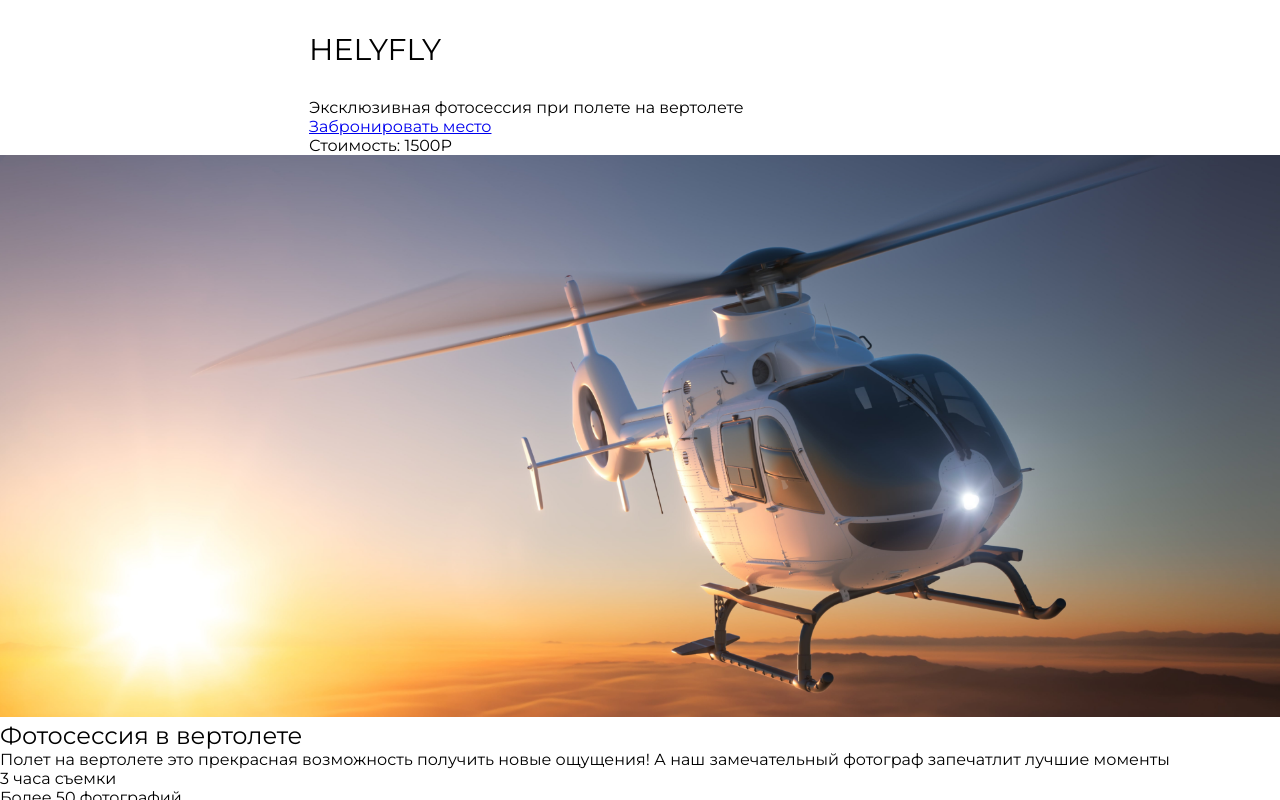
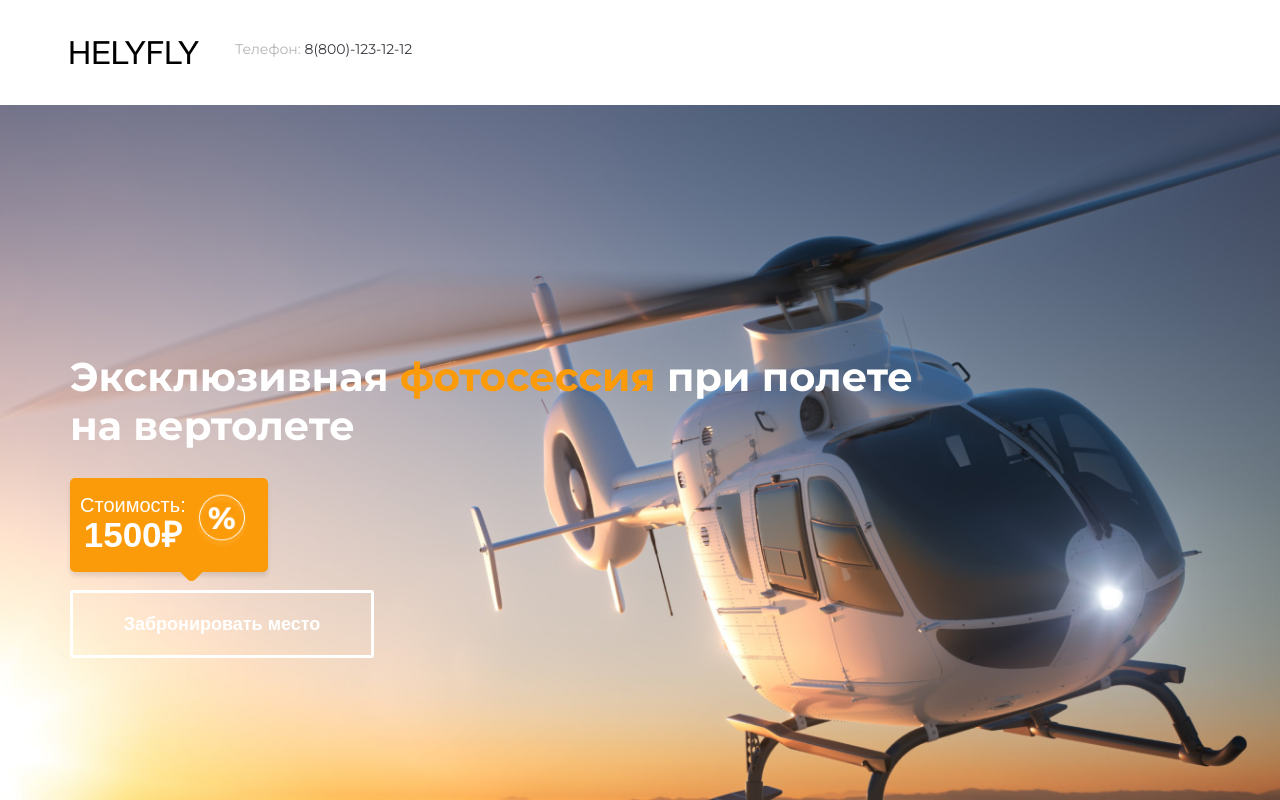
Before and after one commit to elmireyvazov/photo, a plain HTML site: page index.html in a window 1280 px wide. Shown: the top 800 px of the page. Drawn offline with Linux system fonts and the light colour scheme.

Commit message:
Сделать шапку

```diff
--- a/index.css
+++ b/index.css
@@ -3,17 +3,29 @@ html {
   font-size: 16px;
 }
 
-*, *:before, *:after {
+*,
+*:before,
+*:after {
   box-sizing: inherit;
 }
 
-body, h1, h2, h3, h4, h5, h6, p, ol, ul {
+body,
+h1,
+h2,
+h3,
+h4,
+h5,
+h6,
+p,
+ol,
+ul {
   margin: 0;
   padding: 0;
   font-weight: normal;
 }
 
-ol, ul {
+ol,
+ul {
   list-style: none;
 }
 
@@ -22,21 +34,132 @@ img {
   height: auto;
 }
 
-body{
-    font-family: 'Montserrat', sans-serif;
+body {
+  font-family: "Montserrat", sans-serif;
 }
 
-.header-container{
-    display: flex;
-    width: 1916;
-    padding-top: 40px;
-    padding-left: 309px;
-    padding-right: 309px;
+.container {
+  max-width: 1140px;
+  margin: 0 auto;
 }
 
-.header-title{
-    margin-bottom: 38px;
-    font-weight: 300;
-    font-size: 30px;
-    line-height: 20px;
+.header-container {
+  padding: 41px 0;
+  display: flex;
 }
+
+.header-title {
+  margin-right: 36px;
+}
+
+.header-description {
+  font-size: 14px;
+  line-height: 17px;
+  color: #37373f;
+}
+
+.telefon {
+  color: #b3b3b3;
+}
+
+.helicopter {
+  height: 100vh;
+  background-image: url("./img/helimain.png");
+  background-repeat: no-repeat;
+  background-size: cover;
+  background-position: center center;
+}
+
+.helicopter .container {
+  height: 100%;
+}
+
+.helicopter .wrapper {
+  display: flex;
+  flex-direction: column;
+  justify-content: center;
+  height: 100%;
+}
+
+.helicopter h1 {
+  width: 887px;
+  font-size: 40px;
+  line-height: 49px;
+  font-weight: 700;
+  color: #ffffff;
+}
+
+.helicopter h1 span {
+  color: rgb(252, 155, 9);
+}
+
+.helicopter .action-btn {
+  font-weight: 900;
+  font-size: 18px;
+  line-height: 22px;
+  text-align: center;
+  color: #ffffff;
+  width: 304px;
+  height: 68px;
+  border: 3px solid #ffffff;
+  border-radius: 3px;
+  background: none;
+  margin-top: 140px;
+  cursor: pointer;
+  position: relative;
+}
+
+.popup {
+  background: #fc9b09;
+  box-shadow: 0px 4px 4px rgba(0, 0, 0, 0.1);
+  border-radius: 5px;
+  position: absolute;
+  top: -115px;
+  left: -3px;
+  padding: 4px 10px;
+  padding-bottom: 10px;
+  padding-top: 0;
+}
+
+.popup .inner {
+  display: flex;
+  justify-content: center;
+  align-items: center;
+  position: relative;
+}
+
+.popup .arrow {
+  position: absolute;
+  bottom: -16px;
+  right: 30%;
+  height: 25px;
+  width: 25px;
+  background: #fc9b09;
+  transform: rotateZ(45deg);
+  border-radius: 5px;
+}
+
+.popup .right img {
+  margin-top: 7px;
+  width: 72px;
+  height: 72px;
+}
+
+.popup .left {
+  display: flex;
+  flex-direction: column;
+}
+
+.popup .text {
+  font-weight: 400;
+  font-size: 20px;
+  line-height: 151.16%;
+  color: #ffffff;
+}
+
+.popup .price {
+  font-weight: 800;
+  font-size: 35px;
+  line-height: 30px;
+  color: #ffffff;
+}
--- a/index.html
+++ b/index.html
@@ -17,20 +17,39 @@
   </head>
   <body>
     <header class="header">
-      <div class="header-container">
-        <div>
-          <h1 class="header-title">HELYFLY</h1>
-          <p class="header-description">
-            Эксклюзивная фотосессия при полете на вертолете
-          </p>
-          <a href="/">Забронировать место</a>
-          <div>Стоимость: 1500Р</div>
+      <div class="header-container container">
+        <img src="./img/logo.png" alt="logo" class="header-title" />
+        <p class="header-description">
+          <span class="telefon" >Телефон:</span>
+          8(800)-123-12-12
+        </p>
+      </div>
+    </header>
+
+    <div class="helicopter">
+      <div class="container">
+        <div class="wrapper">
+          <h1>Эксклюзивная <span>фотосессия</span> при полете на вертолете</h1>
+          <button class="action-btn">
+            Забронировать место
+
+            <div class="popup">
+              <div class="inner">
+                <div class="arrow"></div>
+                <div class="left">
+                  <span class="text">Стоимость:</span>
+                  <span class="price">1500₽</span>
+                </div>
+                <div class="right">
+                  <img src="./img/percent.png" alt="percent" />
+                </div>
+              </div>
+            </div>
+          </button>
         </div>
       </div>
-      <div>
-        <img src="img/helimain.png" alt="Heliman" />
-      </div>
-    </header>
+    </div>
+
     <main>
       <div class="str2">
         <h2>Фотосессия в вертолете</h2>
```
Also changed, not shown: img/logo.png (added), img/percent.png (added). Lines whose indentation alone changed are shown as unchanged.
